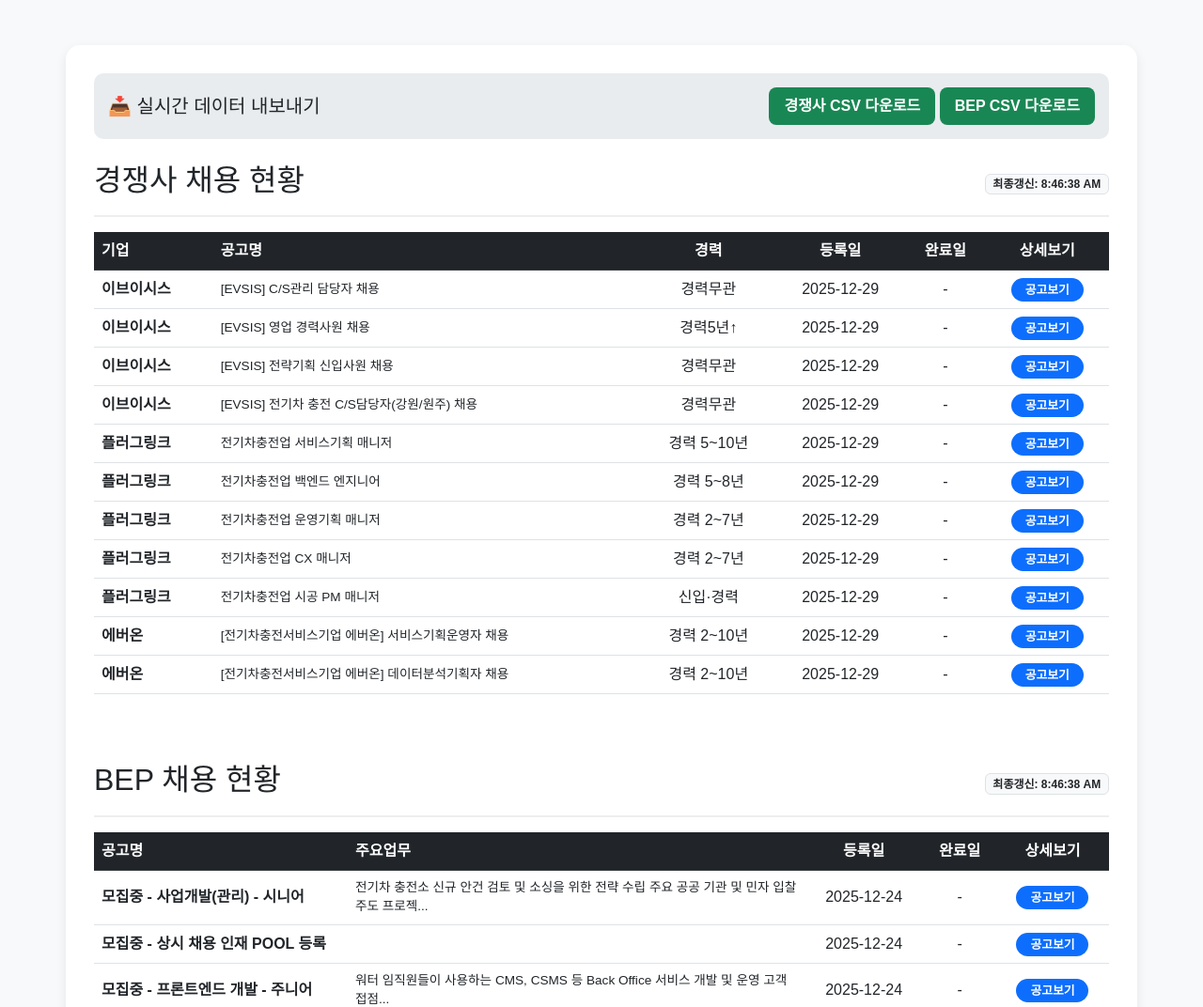
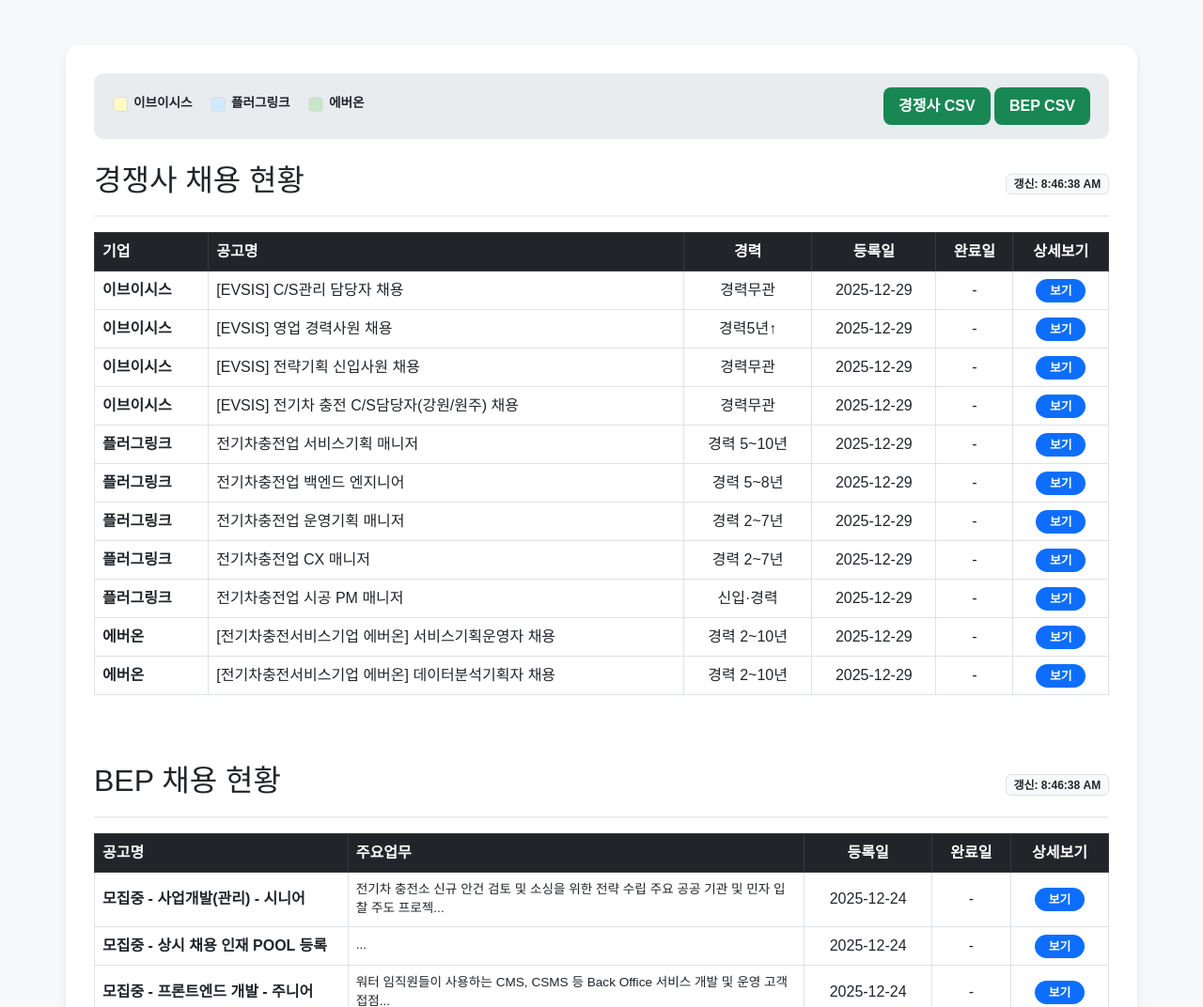
Before and after one commit to ian939/HR-crawler-updated, a plain HTML site: page index.html in a window 1280 px wide. Shown: the top 1072 px of the page at 94% size. Drawn offline with nearby package versions, Linux system fonts and the light colour scheme.

Commit message:
Update index.html

```diff
--- a/index.html
+++ b/index.html
@@ -10,38 +10,42 @@
         body { background-color: #f8f9fa; font-family: 'Pretendard', sans-serif; }
         .container { background: white; padding: 30px; border-radius: 15px; box-shadow: 0 4px 12px rgba(0,0,0,0.08); }
 
-        /* 상단 다운로드 섹션 */
-        .download-header { background: #e9ecef; padding: 15px; border-radius: 10px; margin-bottom: 25px; display: flex; justify-content: space-between; align-items: center; }
-        .btn-download-csv { background-color: #198754; color: white; border: none; border-radius: 8px; padding: 8px 16px; font-weight: 600; cursor: pointer; transition: 0.2s; }
-        .btn-download-csv:hover { background-color: #146c43; }
+        /* 다운로드 섹션 */
+        .top-banner { background: #e9ecef; padding: 15px 20px; border-radius: 10px; margin-bottom: 25px; display: flex; justify-content: space-between; align-items: center; flex-wrap: wrap; gap: 10px; }
+        .btn-download-csv { background-color: #198754; color: white; border: none; border-radius: 8px; padding: 8px 16px; font-weight: 600; cursor: pointer; }
 
-        /* 기업별 음영 색상 (형광 파스텔톤) */
-        .bg-evsis { background-color: rgba(255, 245, 157, 0.4) !important; } /* 노랑 형광 느낌 */
-        .bg-pluglink { background-color: rgba(187, 222, 251, 0.4) !important; } /* 파랑 형광 느낌 */
-        .bg-everon { background-color: rgba(200, 230, 201, 0.4) !important; } /* 초록 형광 느낌 */
-        .bg-default { background-color: rgba(245, 245, 245, 1) !important; }
+        /* 기업별 범례 (Legend) */
+        .legend-item { display: inline-flex; align-items: center; margin-right: 15px; font-size: 0.85rem; font-weight: 600; }
+        .color-box { width: 16px; height: 16px; border-radius: 4px; margin-right: 6px; border: 1px solid #ddd; }
+
+        /* [핵심] 기업별 배경색 (우선순위 높임) */
+        .table > tbody > tr.bg-evsis { background-color: #fff9c4 !important; }    /* 진한 노랑 형광 */
+        .table > tbody > tr.bg-pluglink { background-color: #d1e9ff !important; } /* 진한 파랑 형광 */
+        .table > tbody > tr.bg-everon { background-color: #c8e6c9 !important; }   /* 진한 초록 형광 */
+
+        /* 완료 공고 스타일 */
+        .table > tbody > tr.completed-row { text-decoration: line-through !important; background-color: #f2f2f2 !important; color: #adb5bd !important; }
+        .completed-row td { color: #adb5bd !important; }
+        .completed-row .btn-link-custom { background-color: #6c757d; opacity: 0.5; pointer-events: none; }
 
         .header-flex { display: flex; align-items: center; justify-content: space-between; margin-bottom: 1rem; border-bottom: 2px solid #eee; padding-bottom: 10px; }
-
-        /* 완료된 공고 스타일 */
-        .completed-row { text-decoration: line-through !important; color: #adb5bd !important; background-color: #f2f2f2 !important; }
-        .completed-row td { color: #adb5bd !important; border-bottom-color: #eee; }
-        .completed-row .btn-link-custom { background-color: #6c757d; opacity: 0.5; pointer-events: none; }
-
         .btn-link-custom { background-color: #0d6efd; color: white; border-radius: 20px; padding: 5px 15px; text-decoration: none; font-size: 0.8rem; font-weight: 600; }
         .job-title { font-weight: 700; color: #2c3e50; }
-        .task-text { font-size: 0.85rem; color: #444; max-width: 450px; line-height: 1.5; }
         .section-margin { margin-top: 3.5rem; }
     </style>
 </head>
 <body>
 
 <div class="container mt-5 mb-5">
-    <div class="download-header">
-        <h5 class="mb-0">📥 실시간 데이터 내보내기</h5>
+    <div class="top-banner">
         <div>
-            <button onclick="downloadCSV('saramin')" class="btn-download-csv">경쟁사 CSV 다운로드</button>
-            <button onclick="downloadCSV('bep')" class="btn-download-csv">BEP CSV 다운로드</button>
+            <span class="legend-item"><div class="color-box" style="background: #fff9c4;"></div> 이브이시스</span>
+            <span class="legend-item"><div class="color-box" style="background: #d1e9ff;"></div> 플러그링크</span>
+            <span class="legend-item"><div class="color-box" style="background: #c8e6c9;"></div> 에버온</span>
+        </div>
+        <div>
+            <button onclick="downloadCSV('saramin')" class="btn-download-csv">경쟁사 CSV</button>
+            <button onclick="downloadCSV('bep')" class="btn-download-csv">BEP CSV</button>
         </div>
     </div>
 
@@ -50,7 +54,7 @@
         <span class="badge bg-light text-dark border" id="last-update-saramin">확인 중...</span>
     </div>
     <div class="table-responsive">
-        <table class="table table-hover align-middle">
+        <table class="table table-bordered align-middle">
             <thead class="table-dark">
                 <tr><th>기업</th><th>공고명</th><th class="text-center">경력</th><th class="text-center">등록일</th><th class="text-center">완료일</th><th class="text-center">상세보기</th></tr>
             </thead>
@@ -63,7 +67,7 @@
         <span class="badge bg-light text-dark border" id="last-update-bep">확인 중...</span>
     </div>
     <div class="table-responsive">
-        <table class="table table-hover align-middle">
+        <table class="table table-bordered align-middle">
             <thead class="table-dark">
                 <tr><th style="width: 25%;">공고명</th><th style="width: 45%;">주요업무</th><th class="text-center">등록일</th><th class="text-center">완료일</th><th class="text-center">상세보기</th></tr>
             </thead>
@@ -78,18 +82,14 @@
 
     let rawData = { saramin: [], bep: [] };
 
-    // 기업별 색상 매핑 함수
-    function getCompanyClass(companyName) {
-        if (!companyName) return '';
-        if (companyName.includes('이브이시스')) return 'bg-evsis';
-        if (companyName.includes('플러그링크')) return 'bg-pluglink';
-        if (companyName.includes('에버온')) return 'bg-everon';
-        return 'bg-default';
-    }
-
-    function init() {
-        loadData(SARAMIN_URL, 'saramin-table-body', 'saramin', 'last-update-saramin');
-        loadData(BEP_URL, 'bep-table-body', 'bep', 'last-update-bep');
+    // [수정] 기업명 매칭 로직 강화
+    function getCompanyClass(name) {
+        if (!name) return '';
+        const cName = name.replace(/\s/g, ''); // 모든 공백 제거 후 비교
+        if (cName.includes('이브이시스')) return 'bg-evsis';
+        if (cName.includes('플러그링크')) return 'bg-pluglink';
+        if (cName.includes('에버온')) return 'bg-everon';
+        return '';
     }
 
     function loadData(url, tbodyId, type, updateId) {
@@ -99,7 +99,7 @@
             complete: function(results) {
                 rawData[type] = results.data;
                 renderTable(results.data, tbodyId, type);
-                document.getElementById(updateId).innerText = `최종갱신: ${new Date().toLocaleTimeString()}`;
+                document.getElementById(updateId).innerText = `갱신: ${new Date().toLocaleTimeString()}`;
             }
         });
     }
@@ -108,7 +108,7 @@
         const tbody = document.getElementById(tbodyId);
         tbody.innerHTML = '';
 
-        // 정렬: 완료된 항목 하단 배치 및 등록일 최신순
+        // 정렬
         data.sort((a, b) => {
             const dateA = (type === 'bep' ? a.first_seen : a['first-seen']) || '0';
             const dateB = (type === 'bep' ? b.first_seen : b['first-seen']) || '0';
@@ -118,36 +118,21 @@
         });
 
         data.forEach(row => {
+            const tr = document.createElement('tr');
             const compDate = (row.completed_date || "").trim();
             const isCompleted = compDate !== "" && compDate !== "-";
-            const tr = document.createElement('tr');
 
-            // 상태 및 기업에 따른 클래스 부여
             if (isCompleted) {
-                tr.className = 'completed-row';
+                tr.classList.add('completed-row');
             } else if (type === 'saramin') {
-                tr.className = getCompanyClass(row['기업명']);
+                const companyClass = getCompanyClass(row['기업명']);
+                if (companyClass) tr.classList.add(companyClass);
             }
 
             if (type === 'saramin') {
-                tr.innerHTML = `
-                    <td class="job-title">${row['기업명'] || '-'}</td>
-                    <td class="task-text">${row['공고명'] || '-'}</td>
-                    <td class="text-center">${row['경력'] || '-'}</td>
-                    <td class="text-center">${row['first-seen'] || '-'}</td>
-                    <td class="text-center">${compDate || '-'}</td>
-                    <td class="text-center"><a href="${row.URL}" target="_blank" class="btn-link-custom">공고보기</a></td>
-                `;
+                tr.innerHTML = `<td class="job-title">${row['기업명']}</td><td>${row['공고명']}</td><td class="text-center">${row['경력']}</td><td class="text-center">${row['first-seen']}</td><td class="text-center">${compDate || '-'}</td><td class="text-center"><a href="${row.URL}" target="_blank" class="btn-link-custom">보기</a></td>`;
             } else {
-                const task = row['주요업무'] || "";
-                const taskSummary = task.length > 55 ? task.substring(0, 55) + '...' : task;
-                tr.innerHTML = `
-                    <td class="job-title">${row['공고명'] || '-'}</td>
-                    <td class="task-text" title="${task}">${taskSummary}</td>
-                    <td class="text-center">${row.first_seen || '-'}</td>
-                    <td class="text-center">${compDate || '-'}</td>
-                    <td class="text-center"><a href="${row['상세URL']}" target="_blank" class="btn-link-custom">공고보기</a></td>
-                `;
+                tr.innerHTML = `<td class="job-title">${row['공고명']}</td><td style="font-size:0.85rem;">${(row['주요업무']||'').substring(0,55)}...</td><td class="text-center">${row.first_seen}</td><td class="text-center">${compDate || '-'}</td><td class="text-center"><a href="${row['상세URL']}" target="_blank" class="btn-link-custom">보기</a></td>`;
             }
             tbody.appendChild(tr);
         });
@@ -155,17 +140,17 @@
 
     function downloadCSV(type) {
         const data = rawData[type];
-        if (!data || data.length === 0) return alert("데이터가 없습니다.");
+        if (!data || data.length === 0) return;
         const csv = Papa.unparse(data);
         const blob = new Blob(["\ufeff" + csv], { type: 'text/csv;charset=utf-8;' });
         const link = document.createElement("a");
-        const url = URL.createObjectURL(blob);
-        link.setAttribute("href", url);
-        link.setAttribute("download", `${type}_채용현황_${new Date().toISOString().slice(0,10)}.csv`);
+        link.href = URL.createObjectURL(blob);
+        link.download = `${type}_data.csv`;
         link.click();
     }
 
-    init();
+    loadData(SARAMIN_URL, 'saramin-table-body', 'saramin', 'last-update-saramin');
+    loadData(BEP_URL, 'bep-table-body', 'bep', 'last-update-bep');
 </script>
 </body>
 </html>
```
